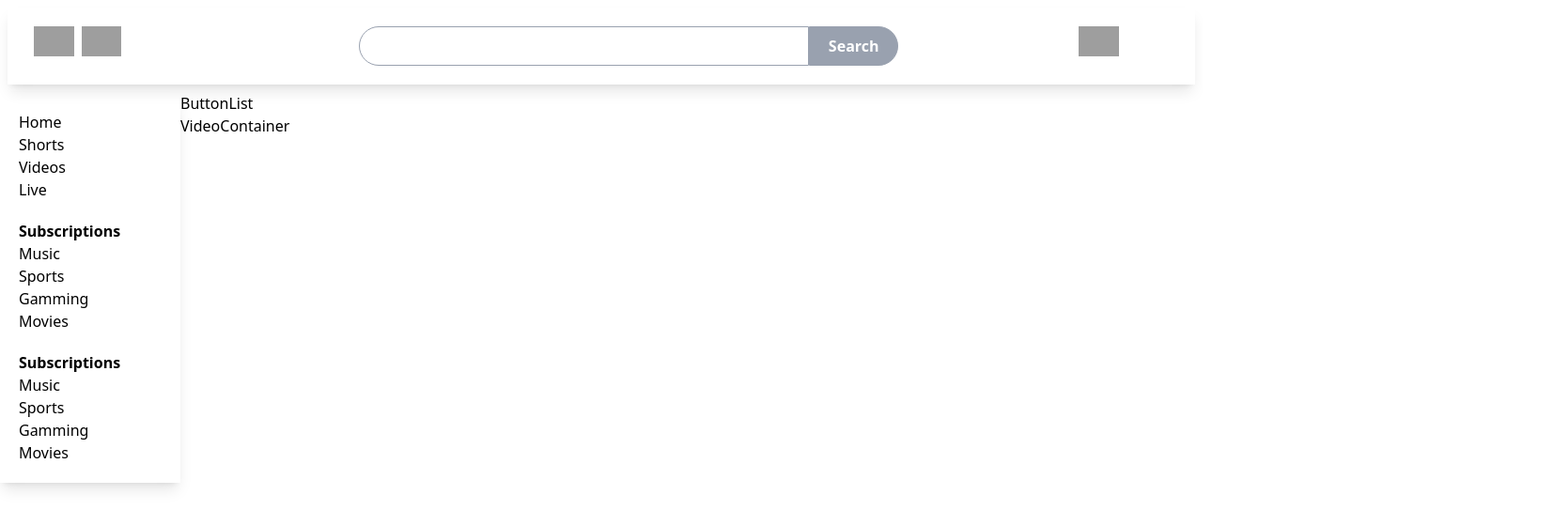
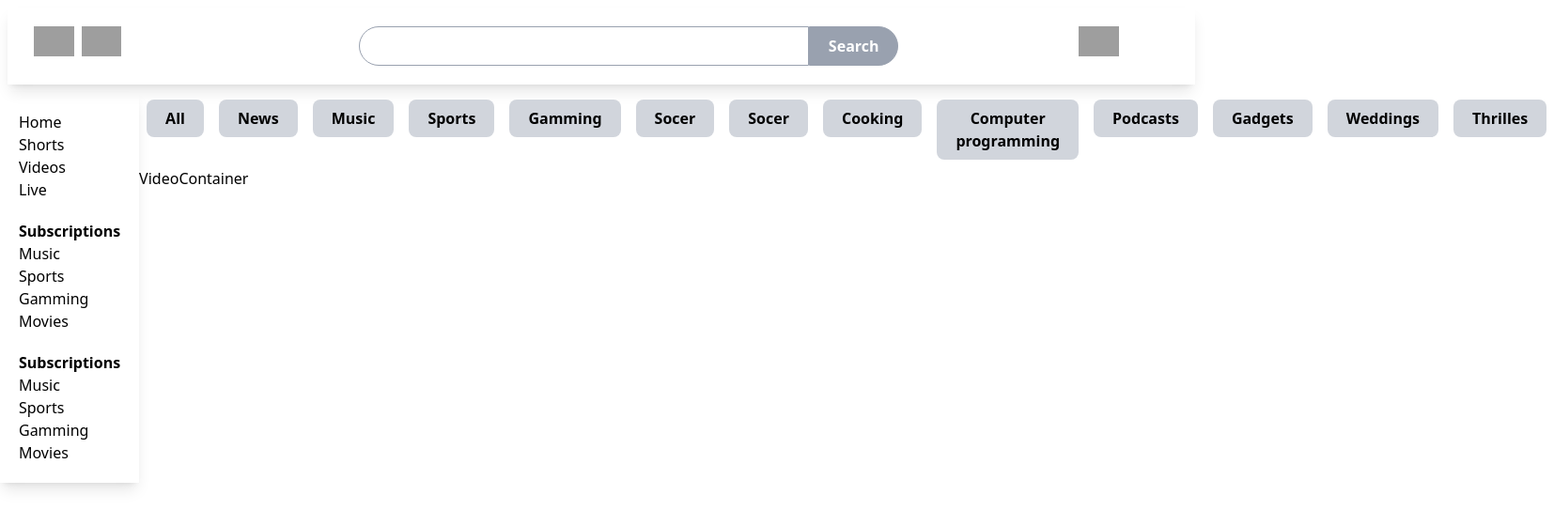
Before and after one commit to krishanuonline/youtube-clone-react, a React (Vite) app: page / in a window 1280 px wide. Shown: the top 560 px of the page at 94% size, 1654 px wide, since content can reach past the window. Built offline with nearby package versions, Linux system fonts and the light colour scheme; grey boxes are pictures that could not be loaded.

Commit message:
button component, button list

```diff
--- a/src/components/Body.jsx
+++ b/src/components/Body.jsx
@@ -4,8 +4,6 @@ import MainContainer from './MainContainer'
 
 
 const Body = () => {
-
-
 
   return (
     <div className='flex'>
--- /dev/null
+++ b/src/components/Button.jsx
@@ -0,0 +1,12 @@
+import React from 'react'
+
+const Button = ({name}) => {
+  return (
+    <div>
+        <button className='px-5 py-2 m-2 bg-gray-300 rounded-lg cursor-pointer font-bold hover:bg-gray-500'>{name}</button>
+
+    </div>
+  )
+}
+
+export default Button
--- a/src/components/ButtonList.jsx
+++ b/src/components/ButtonList.jsx
@@ -1,8 +1,18 @@
 import React from 'react'
+import Button from './Button'
+
+const list = ["All","News","Music","Sports","Gamming","Socer","Socer","Cooking","Computer programming", "Podcasts", "Gadgets", "Weddings", "Thrilles"]
 
 const ButtonList = () => {
   return (
-    <div>ButtonList</div>
+    <div className='flex'>
+     {list.map((item)=>{
+      return(
+        <Button name={item} key={item}/>
+      )
+     })}
+
+    </div>
   )
 }
 
```
